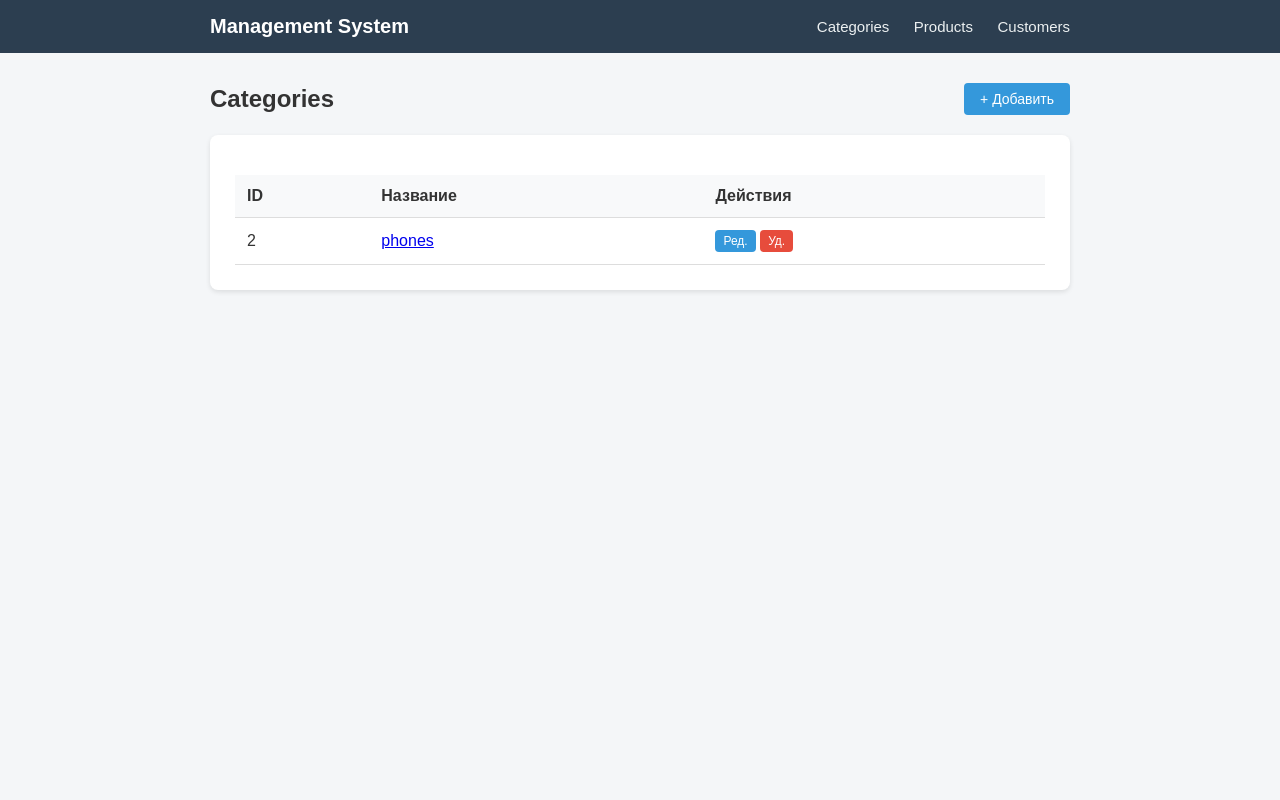
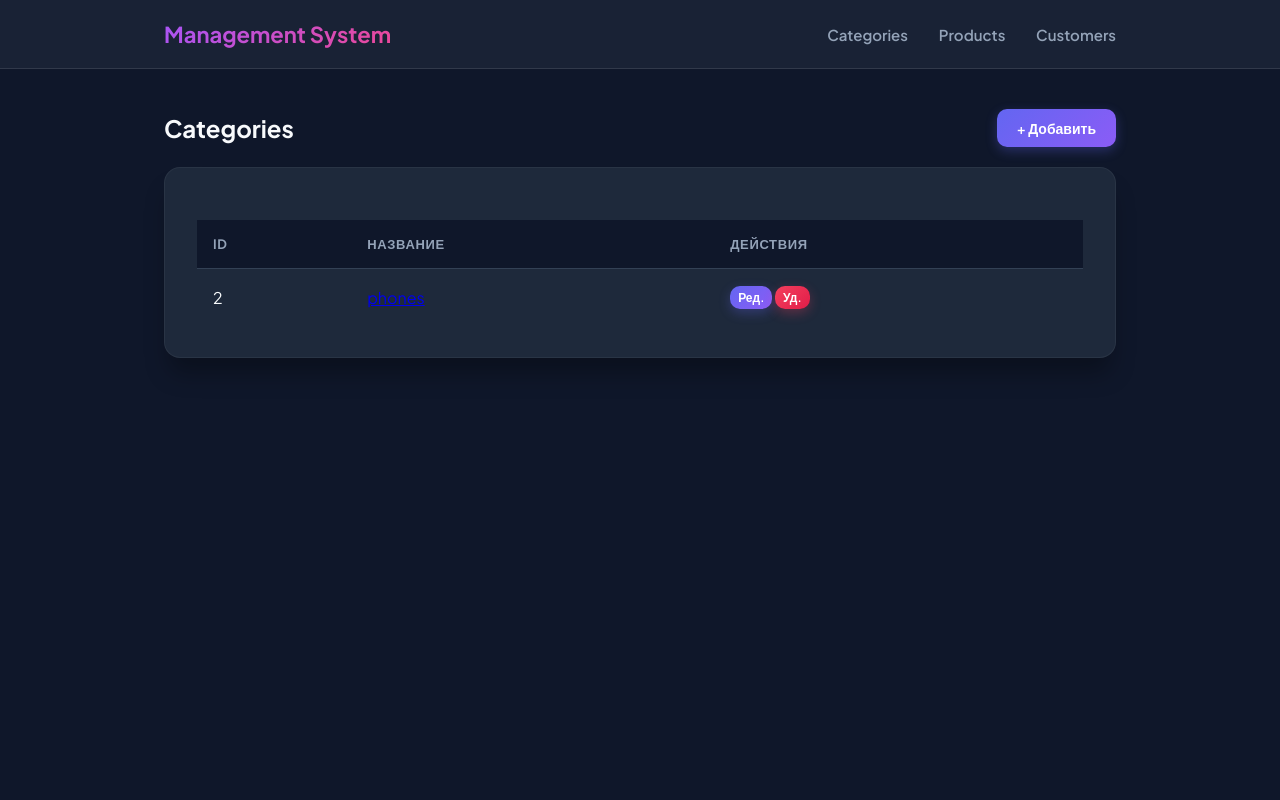
Before and after one commit to sino-Git379/HomeworkDJango, a Django app: page /categories/ in a window 1280 px wide. Run offline with Django 5.2, Linux system fonts and the light colour scheme; data comes from the database, SQL or seed files in the repository.

Commit message:
changed style

```diff
--- a/myapp/templates/base.html
+++ b/myapp/templates/base.html
@@ -5,100 +5,178 @@
     <meta name="viewport" content="width=device-width, initial-scale=1.0">
     <title>CRUD App</title>
     <style>
+        @import url('https://fonts.googleapis.com/css2?family=Plus+Jakarta+Sans:wght@400;600;700&display=swap');
+
         * {
             box-sizing: border-box;
             margin: 0;
             padding: 0;
-            font-family: Arial, sans-serif;
+            font-family: 'Plus Jakarta Sans', sans-serif;
         }
+
         body {
-            background-color: #f4f6f8;
-            color: #333;
+            background-color: #0f172a;
+            color: #f8fafc;
+            min-height: 100vh;
             padding-bottom: 40px;
         }
+
         header {
-            background-color: #2c3e50;
-            padding: 15px 0;
-            margin-bottom: 30px;
+            background: rgba(30, 41, 59, 0.7);
+            backdrop-filter: blur(12px);
+            border-bottom: 1px solid rgba(255, 255, 255, 0.1);
+            position: sticky;
+            top: 0;
+            z-index: 100;
+            padding: 20px 0;
+            margin-bottom: 40px;
         }
+
         .nav-container {
-            max-width: 900px;
+            max-width: 1000px;
             margin: 0 auto;
             display: flex;
             justify-content: space-between;
             align-items: center;
-            padding: 0 20px;
+            padding: 0 24px;
         }
+
         .logo {
             color: #fff;
-            font-size: 20px;
-            font-weight: bold;
+            font-size: 22px;
+            font-weight: 700;
+            text-decoration: none;
+            background: linear-gradient(135deg, #a855f7, #ec4899);
+            -webkit-background-clip: text;
+            -webkit-text-fill-color: transparent;
+        }
+
+        nav a {
+            color: #94a3b8;
+            text-decoration: none;
+            margin-left: 28px;
+            font-size: 15px;
+            font-weight: 600;
+            transition: color 0.2s ease;
+        }
+
+        nav a:hover {
+            color: #f43f5e;
             text-decoration: none;
         }
-        nav a {
-            color: #ecf0f1;
-            text-decoration: none;
-            margin-left: 20px;
-            font-size: 15px;
+
+        .container {
+            max-width: 1000px;
+            margin: 0 auto;
+            padding: 0 24px;
         }
-        nav a:hover {
-            text-decoration: underline;
-        }
-        .container {
-            max-width: 900px;
-            margin: 0 auto;
-            padding: 0 20px;
-        }
+
         .card {
-            background: #fff;
-            padding: 25px;
-            border-radius: 8px;
-            box-shadow: 0 2px 5px rgba(0,0,0,0.1);
+            background: #1e293b;
+            padding: 32px;
+            border-radius: 16px;
+            border: 1px solid rgba(255, 255, 255, 0.05);
+            box-shadow: 0 20px 25px -5px rgba(0, 0, 0, 0.3);
             margin-top: 20px;
         }
+
         .btn {
-            display: inline-block;
-            padding: 8px 16px;
-            border-radius: 4px;
+            display: inline-flex;
+            align-items: center;
+            justify-content: center;
+            padding: 10px 20px;
+            border-radius: 10px;
             text-decoration: none;
             color: #fff;
-            background-color: #3498db;
+            background: linear-gradient(135deg, #6366f1, #8b5cf6);
             border: none;
             cursor: pointer;
             font-size: 14px;
+            font-weight: 600;
+            box-shadow: 0 4px 12px rgba(99, 102, 241, 0.3);
+            transition: all 0.2s ease;
         }
-        .btn:hover { background-color: #2980b9; }
-        .btn-danger { background-color: #e74c3c; }
-        .btn-danger:hover { background-color: #c0392b; }
-        .btn-secondary { background-color: #7f8c8d; }
-        .btn-secondary:hover { background-color: #95a5a6; }
+
+        .btn:hover {
+            transform: translateY(-2px);
+            box-shadow: 0 6px 16px rgba(99, 102, 241, 0.5);
+            background: linear-gradient(135deg, #4f46e5, #7c3aed);
+        }
+
+        .btn-danger {
+            background: linear-gradient(135deg, #f43f5e, #e11d48);
+            box-shadow: 0 4px 12px rgba(244, 63, 94, 0.3);
+        }
+
+        .btn-danger:hover {
+            background: linear-gradient(135deg, #e11d48, #be123c);
+            box-shadow: 0 6px 16px rgba(244, 63, 94, 0.5);
+        }
+
+        .btn-secondary {
+            background: #334155;
+            box-shadow: none;
+            color: #cbd5e1;
+        }
+
+        .btn-secondary:hover {
+            background: #475569;
+            box-shadow: none;
+        }
 
         table {
             width: 100%;
-            border-collapse: collapse;
-            margin-top: 15px;
+            border-collapse: separate;
+            border-spacing: 0;
+            margin-top: 20px;
         }
+
         th, td {
-            padding: 12px;
-            border-bottom: 1px solid #ddd;
+            padding: 16px;
             text-align: left;
+            border-bottom: 1px solid #334155;
         }
-        th { background-color: #f8f9fa; }
+
+        th {
+            background-color: #0f172a;
+            color: #94a3b8;
+            font-size: 13px;
+            text-transform: uppercase;
+            letter-spacing: 0.05em;
+        }
+
+        tr:last-child td {
+            border-bottom: none;
+        }
 
         .form-group {
-            margin-bottom: 15px;
+            margin-bottom: 20px;
         }
+
         .form-group label {
             display: block;
-            margin-bottom: 5px;
-            font-weight: bold;
+            margin-bottom: 8px;
+            font-size: 14px;
+            color: #cbd5e1;
+            font-weight: 600;
         }
+
         .form-group input, .form-group textarea {
             width: 100%;
-            padding: 8px;
-            border: 1px solid #ccc;
-            border-radius: 4px;
+            padding: 12px 16px;
+            background-color: #0f172a;
+            border: 1px solid #334155;
+            border-radius: 10px;
+            color: #fff;
+            font-size: 15px;
+            outline: none;
+            transition: border-color 0.2s ease;
         }
+
+        .form-group input:focus, .form-group textarea:focus {
+            border-color: #8b5cf6;
+        }
+
         .header-action {
             display: flex;
             justify-content: space-between;
```
